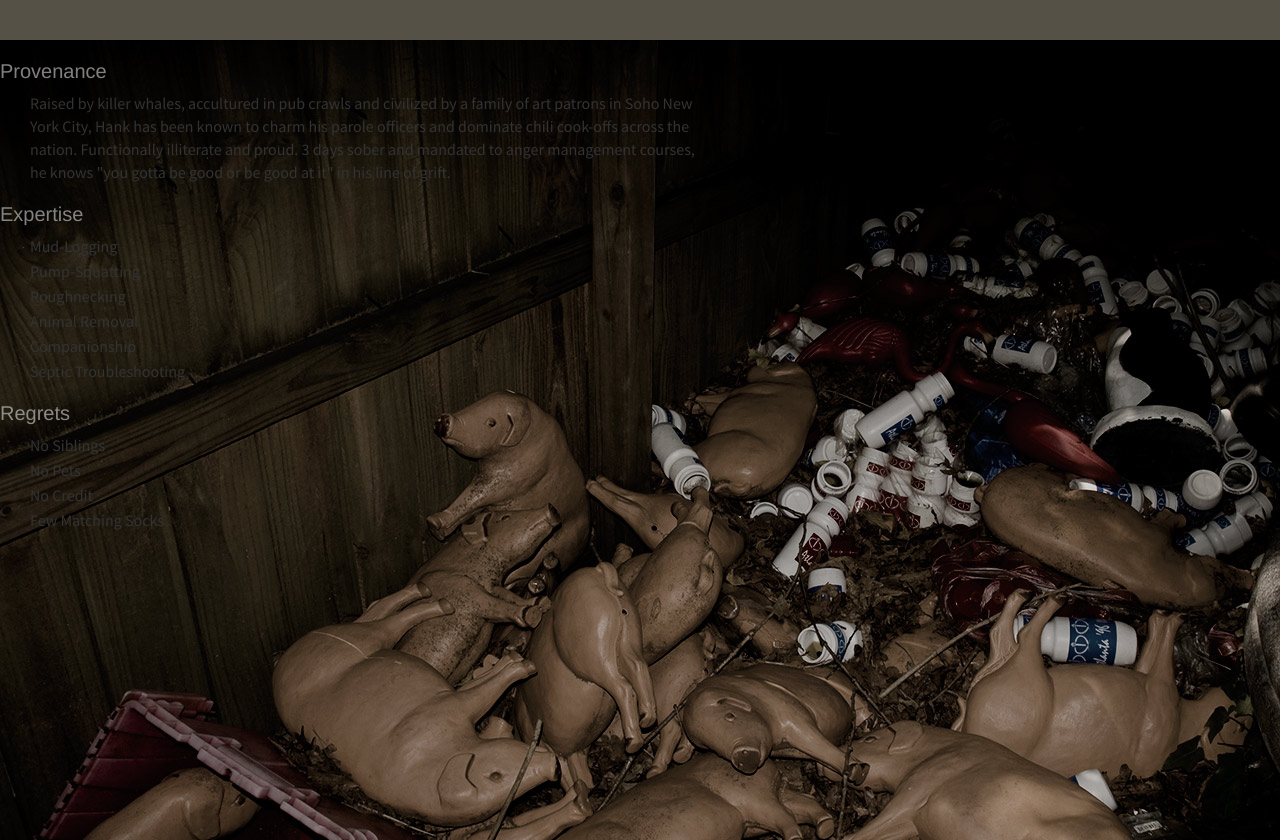
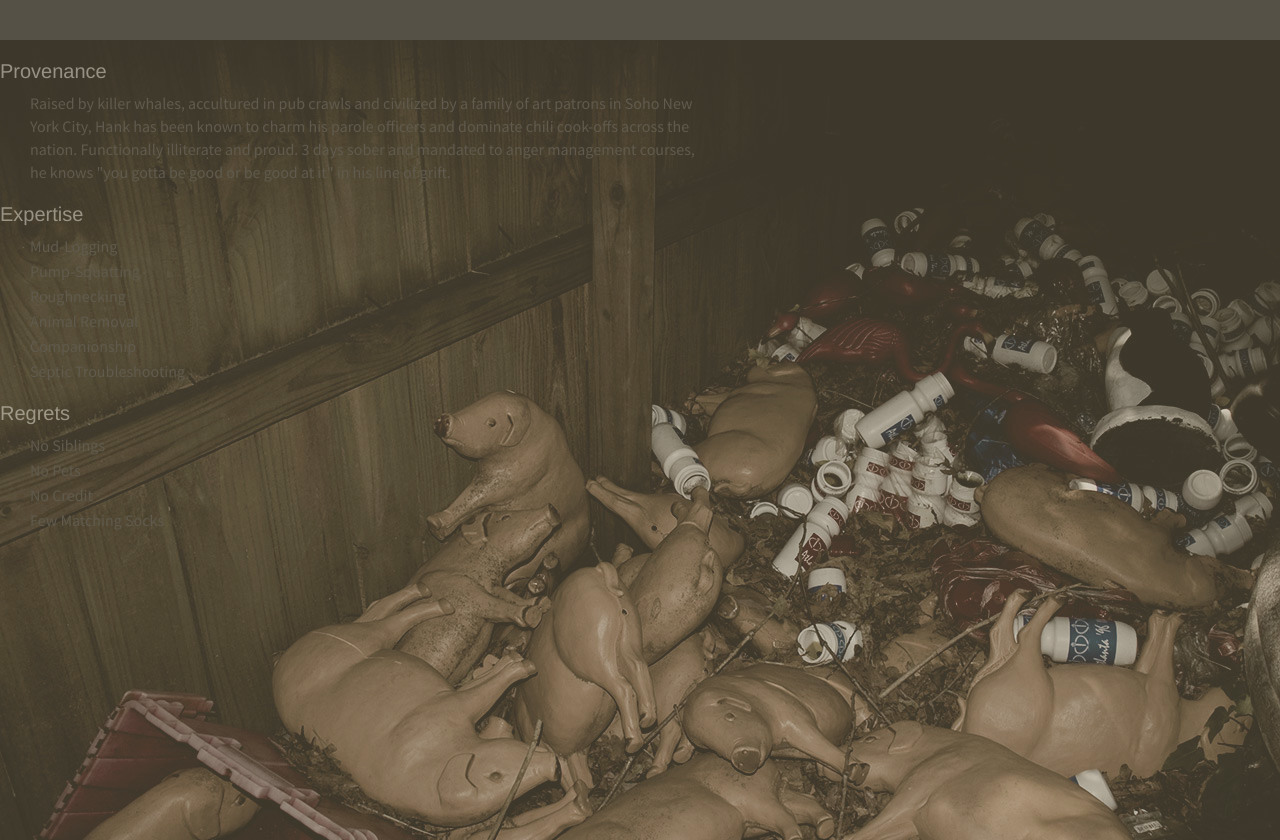
Before and after one commit to philbatta/Personal_site, a plain HTML site: page index.html in a window 1280 px wide. Shown: the part 800-1640 px from the top of the page. Drawn offline with Linux system fonts and the light colour scheme.

Commit message:
positioned image detailed bg

```diff
--- a/index.html
+++ b/index.html
@@ -43,7 +43,7 @@
 	<div class="divider"></div>
 
 <div class="contain">
-<div class="detail-bg">
+<section class="detail-bg">
 	<div><h2 id="Provenance">Provenance</h2></div>
 		<div class="annecdote">
 			<p>Raised by killer whales, accultured in pub crawls and civilized by a family of art patrons in Soho New York City, Hank has been known to charm his parole officers and dominate chili cook-offs across the nation. Functionally illiterate and proud. 3 days sober and mandated to anger management courses, he knows "you gotta be good or be good at it" in his line of grift.<p>
@@ -68,7 +68,7 @@
 				<p>Few Matching Socks</p>
 			</div>
 		<div>
-</div>
+</section>
 </div>
 
 <div class="clear"></div>
--- a/screen.css
+++ b/screen.css
@@ -91,10 +91,21 @@ a:hover{
 }
 
 section{
-	background-color:#555146;
-	color: white;
-	padding:1px 0px 10px 30px;
-	text-transform: uppercase;
+	position: relative;
+	top:0;
+	right:0;
+}
+
+section:before{
+	content:"";
+	background-color: #C8B78B;
+	opacity: 0.3;
+	width: 100%;
+    height: 100%;
+    z-index: 100;
+    position:absolute;
+    top:0;
+    right:0;
 }
 
 .clear{
```
